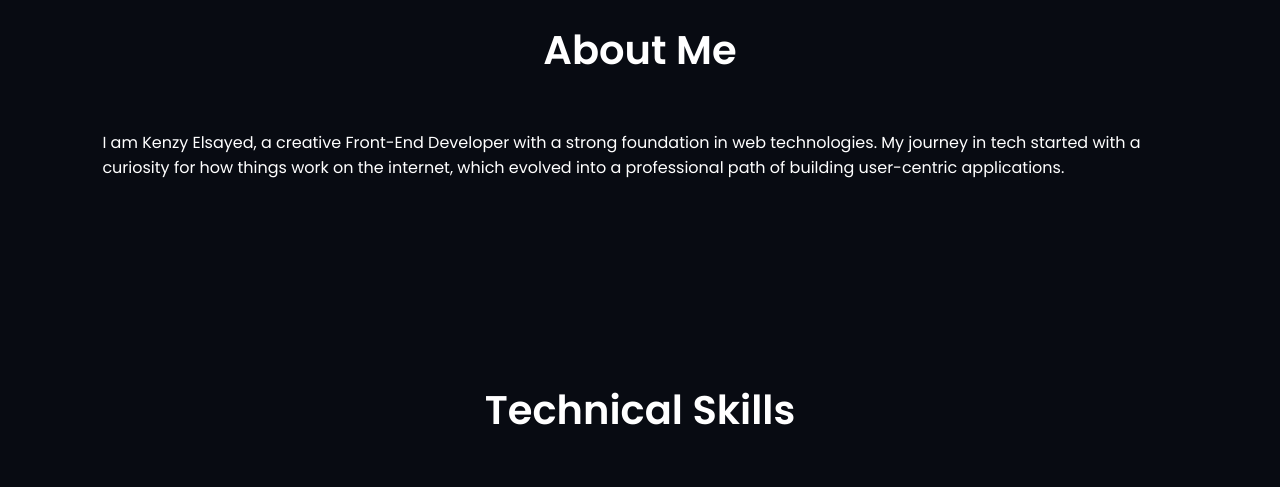
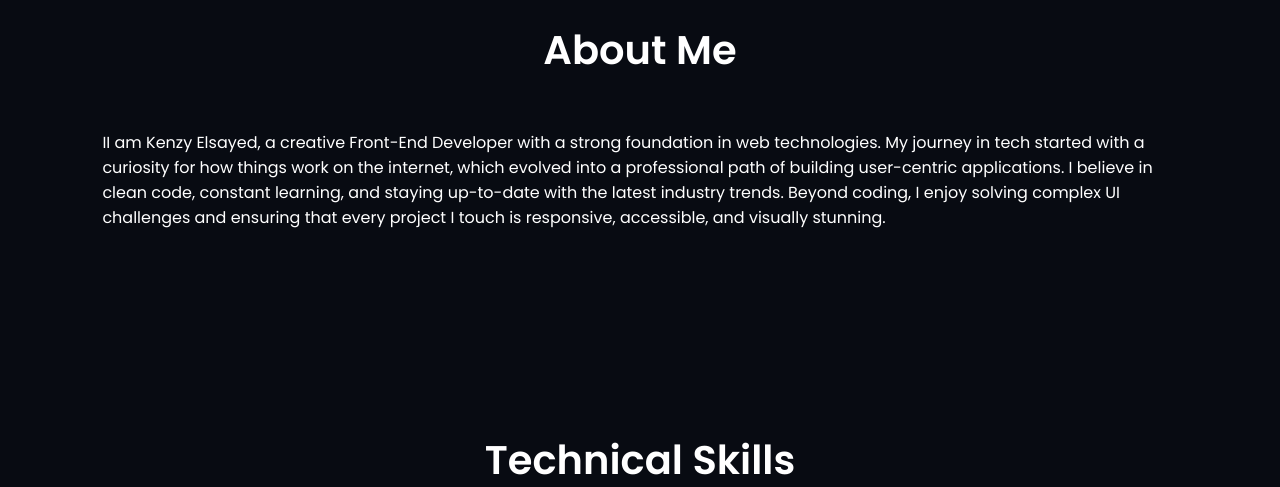
Before and after one commit to kanozelsayed/Personal-Portfolio, a plain HTML site: page index.html in a window 1280 px wide. Shown: the part 880-1367 px from the top of the page. Drawn offline with nearby package versions, Linux system fonts and the light colour scheme.

Commit message:
index.html

```diff
--- a/index.html
+++ b/index.html
@@ -35,8 +35,8 @@
     <section id="about" data-aos="fade-right">
         <h2 class="section-title">About Me</h2>
         <div class="about-content">
-            <p>I am Kenzy Elsayed, a creative Front-End Developer with a strong foundation in web technologies. My journey in tech started with a curiosity for how things work on the internet, which evolved into a professional path of building user-centric applications.</p>
-        </div>
+            <p>II am Kenzy Elsayed, a creative Front-End Developer with a strong foundation in web technologies. My journey in tech started with a curiosity for how things work on the internet, which evolved into a professional path of building user-centric applications. I believe in clean code, constant learning, and staying up-to-date with the latest industry trends. Beyond coding, I enjoy solving complex UI challenges and ensuring that every project I touch is responsive, accessible, and visually stunning.</p>
+</div>
     </section>
 
     <section id="skills" data-aos="fade-up">
```
